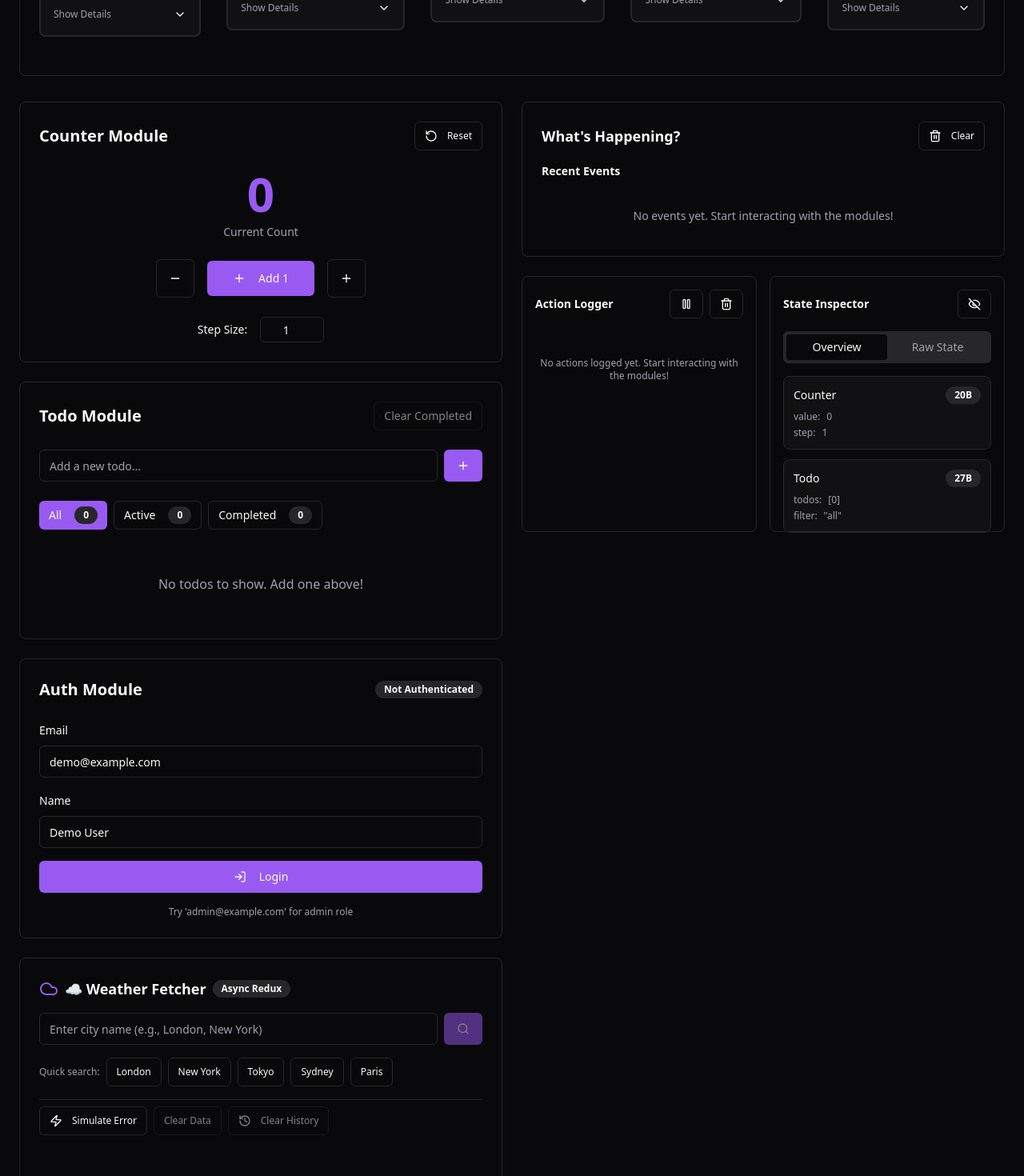
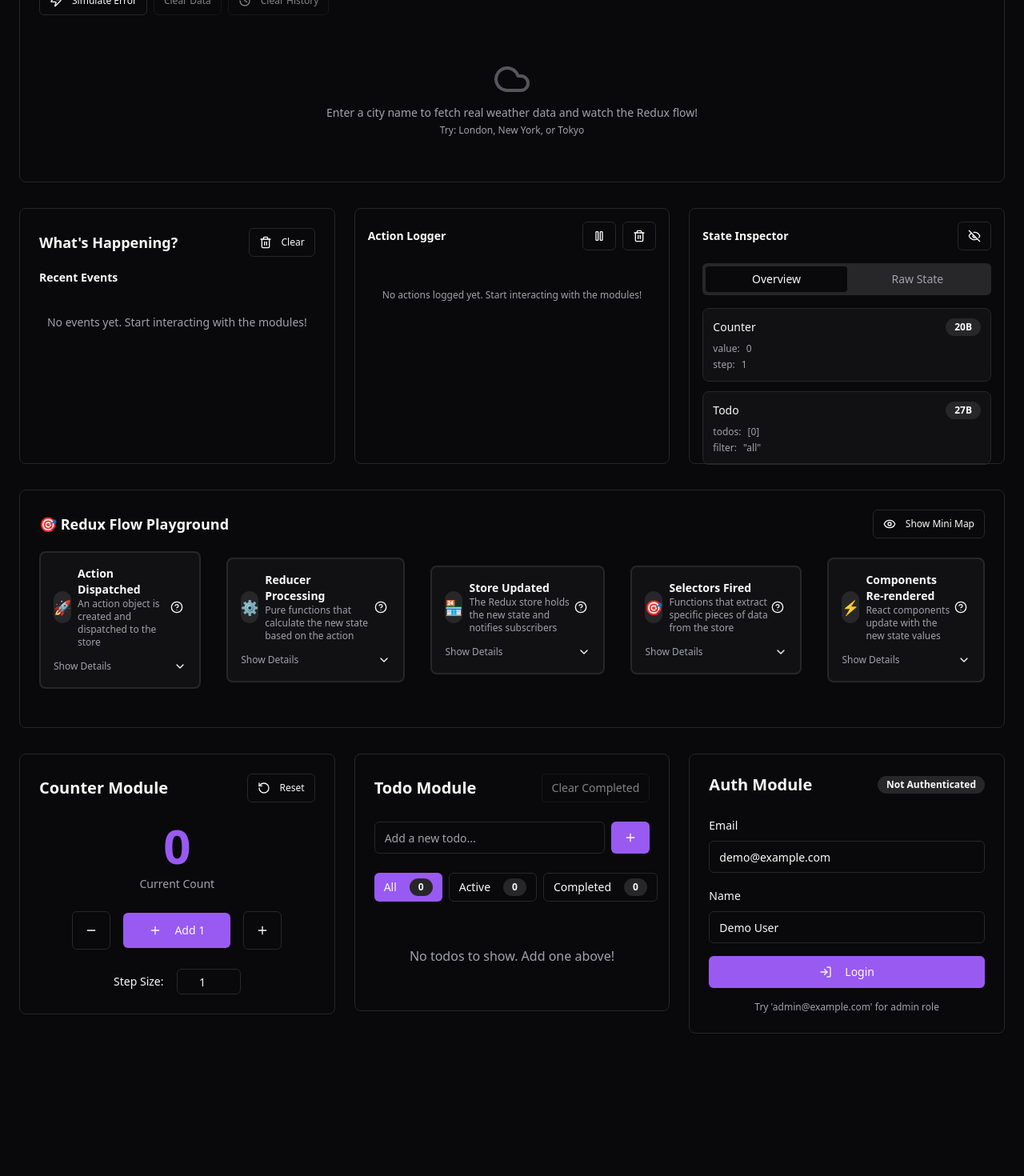
Before and after one commit to boulaajaj/state-flow-trainer, a React (Vite) app: page / in a window 1280 px wide. Shown: the part 320-1790 px from the top of the page at 80% size. After the commit the page ends 1644 px from the top, so only its background shows below. Built offline with nearby package versions, Linux system fonts and the light colour scheme.

Commit message:
Reorder page layout
Move Weather module and action logs to the top of the page.

```diff
--- a/src/pages/Index.tsx
+++ b/src/pages/Index.tsx
@@ -14,23 +14,57 @@ const Index = () => {
   return (
     <AppLayout>
       <div className="space-y-8">
+        {/* Weather Module - Top Priority */}
+        <motion.div
+          initial={{ opacity: 0, y: -20 }}
+          animate={{ opacity: 1, y: 0 }}
+          transition={{ duration: 0.6 }}
+        >
+          <WeatherModule />
+        </motion.div>
+
+        {/* Latest Actions and Logs - Top Priority */}
+        <div className="grid grid-cols-1 lg:grid-cols-3 gap-6">
+          <motion.div
+            initial={{ opacity: 0, y: 20 }}
+            animate={{ opacity: 1, y: 0 }}
+            transition={{ duration: 0.6, delay: 0.1 }}
+          >
+            <ExplanationPanel />
+          </motion.div>
+
+          <motion.div
+            initial={{ opacity: 0, y: 20 }}
+            animate={{ opacity: 1, y: 0 }}
+            transition={{ duration: 0.6, delay: 0.2 }}
+          >
+            <ActionLogger />
+          </motion.div>
+
+          <motion.div
+            initial={{ opacity: 0, y: 20 }}
+            animate={{ opacity: 1, y: 0 }}
+            transition={{ duration: 0.6, delay: 0.3 }}
+          >
+            <StateInspector />
+          </motion.div>
+        </div>
+
         {/* Enhanced Redux Flow Visualization */}
         <motion.div
           initial={{ opacity: 0, y: 20 }}
           animate={{ opacity: 1, y: 0 }}
-          transition={{ duration: 0.6 }}
+          transition={{ duration: 0.6, delay: 0.4 }}
         >
           <EnhancedFlowVisualizer />
         </motion.div>
 
-        {/* Main Content Grid */}
-        <div className="grid grid-cols-1 lg:grid-cols-4 gap-6">
-          {/* Modules Column */}
-          <div className="lg:col-span-2 space-y-6">
+        {/* Other Modules */}
+        <div className="grid grid-cols-1 lg:grid-cols-3 gap-6">
           <motion.div
             initial={{ opacity: 0, x: -20 }}
             animate={{ opacity: 1, x: 0 }}
-              transition={{ duration: 0.6, delay: 0.1 }}
+            transition={{ duration: 0.6, delay: 0.5 }}
           >
             <CounterModule />
           </motion.div>
@@ -38,7 +72,7 @@ const Index = () => {
           <motion.div
             initial={{ opacity: 0, x: -20 }}
             animate={{ opacity: 1, x: 0 }}
-              transition={{ duration: 0.6, delay: 0.2 }}
+            transition={{ duration: 0.6, delay: 0.6 }}
           >
             <TodoModule />
           </motion.div>
@@ -46,48 +80,10 @@ const Index = () => {
           <motion.div
             initial={{ opacity: 0, x: -20 }}
             animate={{ opacity: 1, x: 0 }}
-              transition={{ duration: 0.6, delay: 0.3 }}
+            transition={{ duration: 0.6, delay: 0.7 }}
           >
             <AuthModule />
           </motion.div>
-
-            <motion.div
-              initial={{ opacity: 0, x: -20 }}
-              animate={{ opacity: 1, x: 0 }}
-              transition={{ duration: 0.6, delay: 0.4 }}
-            >
-              <WeatherModule />
-            </motion.div>
-          </div>
-
-          {/* Right Panel - Educational Tools */}
-          <div className="lg:col-span-2 space-y-6">
-            <motion.div
-              initial={{ opacity: 0, x: 20 }}
-              animate={{ opacity: 1, x: 0 }}
-              transition={{ duration: 0.6, delay: 0.4 }}
-            >
-              <ExplanationPanel />
-            </motion.div>
-
-            <div className="grid grid-cols-1 md:grid-cols-2 gap-4">
-              <motion.div
-                initial={{ opacity: 0, y: 20 }}
-                animate={{ opacity: 1, y: 0 }}
-                transition={{ duration: 0.6, delay: 0.5 }}
-              >
-                <ActionLogger />
-              </motion.div>
-
-              <motion.div
-                initial={{ opacity: 0, y: 20 }}
-                animate={{ opacity: 1, y: 0 }}
-                transition={{ duration: 0.6, delay: 0.6 }}
-              >
-                <StateInspector />
-              </motion.div>
-            </div>
-          </div>
         </div>
       </div>
     </AppLayout>
```
Lines whose indentation alone changed are shown as unchanged.
